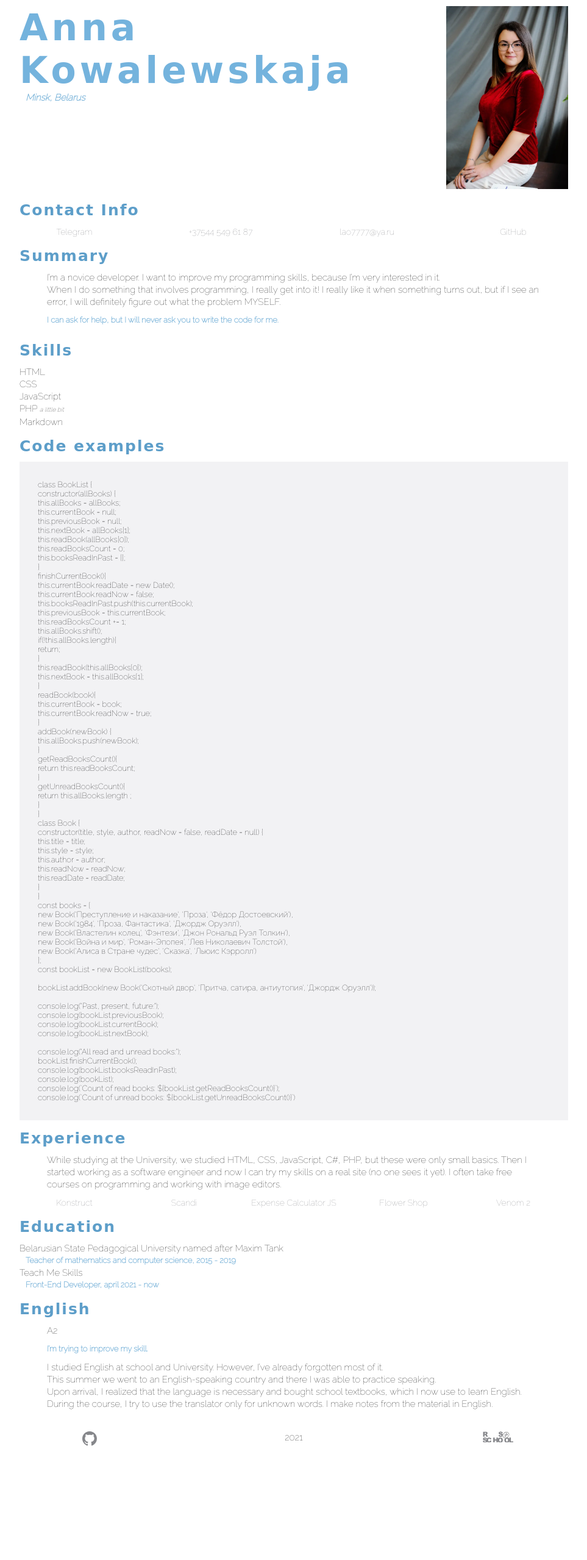
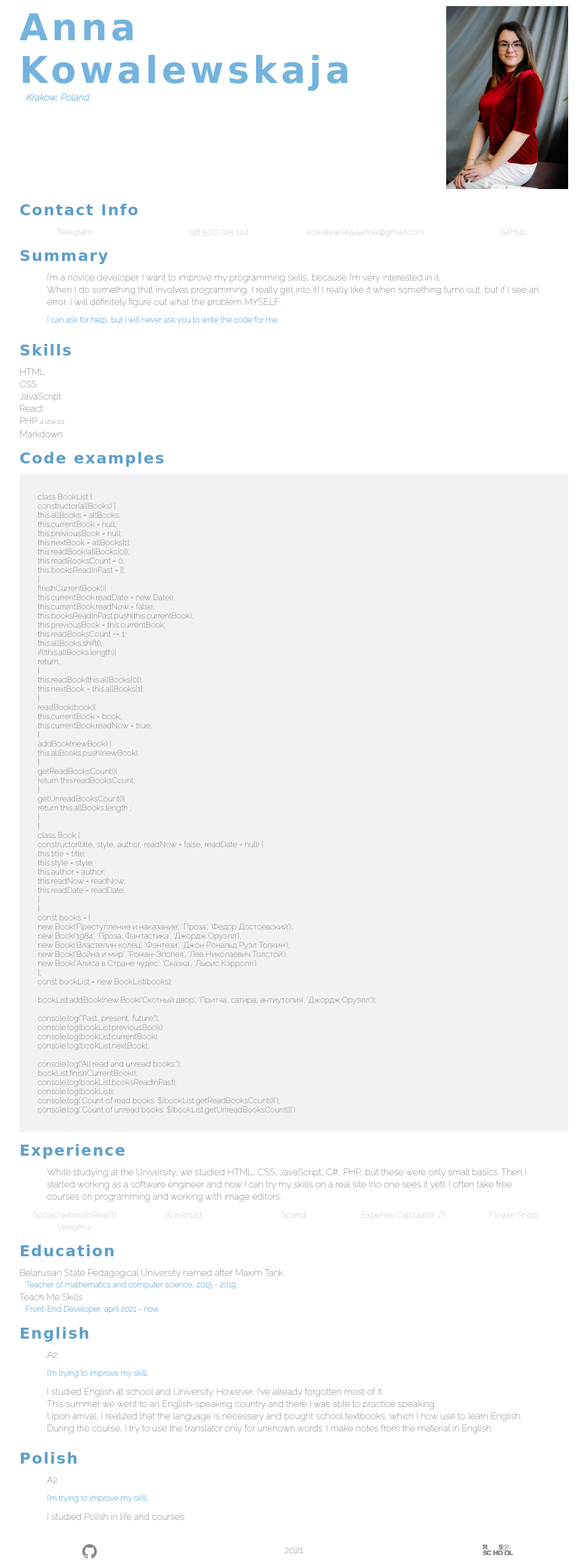
Before and after one commit to AnnaKowalewskaja/rsschool-cv-2021_1, a plain HTML site: page index.html in a window 1280 px wide. Shown: the whole page at 61% size, without its empty margins (158-1121 px from the left). Before the commit the page ends 2373 px from the top, so only its background shows below. Drawn offline with Linux system fonts and the light colour scheme; a web font is replaced by a local one.

Commit message:
add: links

```diff
--- a/index.html
+++ b/index.html
@@ -16,7 +16,7 @@
             <div class="people__info ">
              <div class="left-column">
                 <h1 class="people__name">Anna Kowalewskaja</h1>
-                <p class="people__adress italic highlight">Minsk, Belarus</p>
+                <p class="people__adress italic highlight">Krakow, Poland</p>
              </div>
              <!-- /.left-column -->
                 <img src="main-photo.jpeg" class="people__photo right__column" alt="photo Anna Kowalewskaja">
@@ -33,9 +33,9 @@
                     Contact Info
                 </h3>
                 <ul class="item__list list  ">
-                    <li class="list__li"><a href="https://t.me/Kovalevskayaaa" class="list__link hover">Telegram</a></li>
-                    <li class="list__li"><a href="tel:+375445496187" class="list__link hover">+37544 549 61 87</a></li>
-                    <li class="list__li"><a href="mailto:lao7777@ya.ru" class="list__link hover">lao7777@ya.ru</a></li>
+                    <li class="list__li"><a href="https://t.me/Kowalevskajaaa" class="list__link hover">Telegram</a></li>
+                    <li class="list__li"><a href="tel:+48500025144" class="list__link hover">+48 500 025 144</a></li>
+                    <li class="list__li"><a href="mailto:kowalewskajaanna@gmail.com" class="list__link hover">kowalewskajaanna@gmail.com</a></li>
                     <li class="list__li"><a href="https://github.com/AnnaKowalewskaja" class="list__link hover">GitHub</a></li>
                 </ul>
             </div>
@@ -62,6 +62,7 @@
                     <li class="skills__li">HTML</li>
                     <li class="skills__li">CSS</li>
                     <li class="skills__li">JavaScript</li>
+                    <li class="skills__li">React</li>
                     <li class="skills__li">PHP <span class="italic">a little bit</span></li>
                     <li class="skills__li">Markdown</li>
                 </ul>
@@ -180,6 +181,7 @@
                       I often take free courses on programming and working with image editors.</p>
 
                     <ul class="item__list list experience__list">
+                        <li class="list__li"><a href="https://github.com/AnnaKowalewskaja/SocialNetwork/tree/network" class= "list__link hover link__button">Social Network(React)</a></li>
                         <li class="list__li"><a href="https://annakowalewskaja.github.io/TMS-Task-2/?" class= "list__link hover link__button">Konstruct</a></li>
                         <li class="list__li"><a href="https://annakowalewskaja.github.io/Scandi/" class= "list__link hover link__button">Scandi</a></li>
                         <li class="list__li"><a href="https://annakowalewskaja.github.io/ExpenseCalculator-JS/" class= "list__link hover link__button">Expense Calculator JS</a></li>
@@ -220,6 +222,17 @@
                       I make notes from the material in English.</p>
 
             </div>
+
+            <div class="item">
+                <h3 class="item__header">
+                    Polish
+                </h3>
+                <p class="item__text">A2</p>
+                <p class="item__text highlight">I’m trying to improve my skill.</p>
+                <p class="item__text">I studied Polish in life and courses.
+
+
+            </div>
             <!-- /.item-->
         </div>
         <!-- /.container .location -->
```
